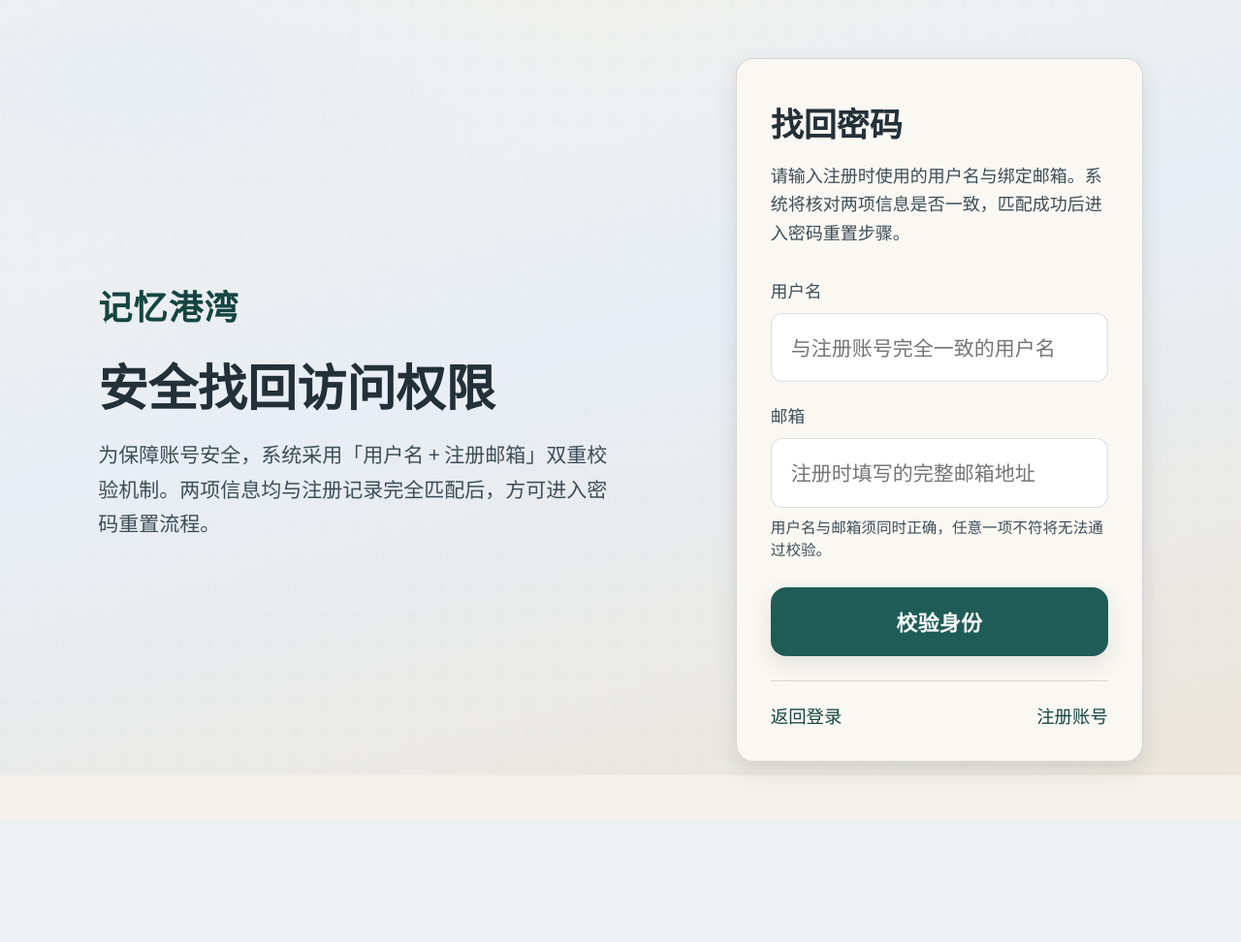
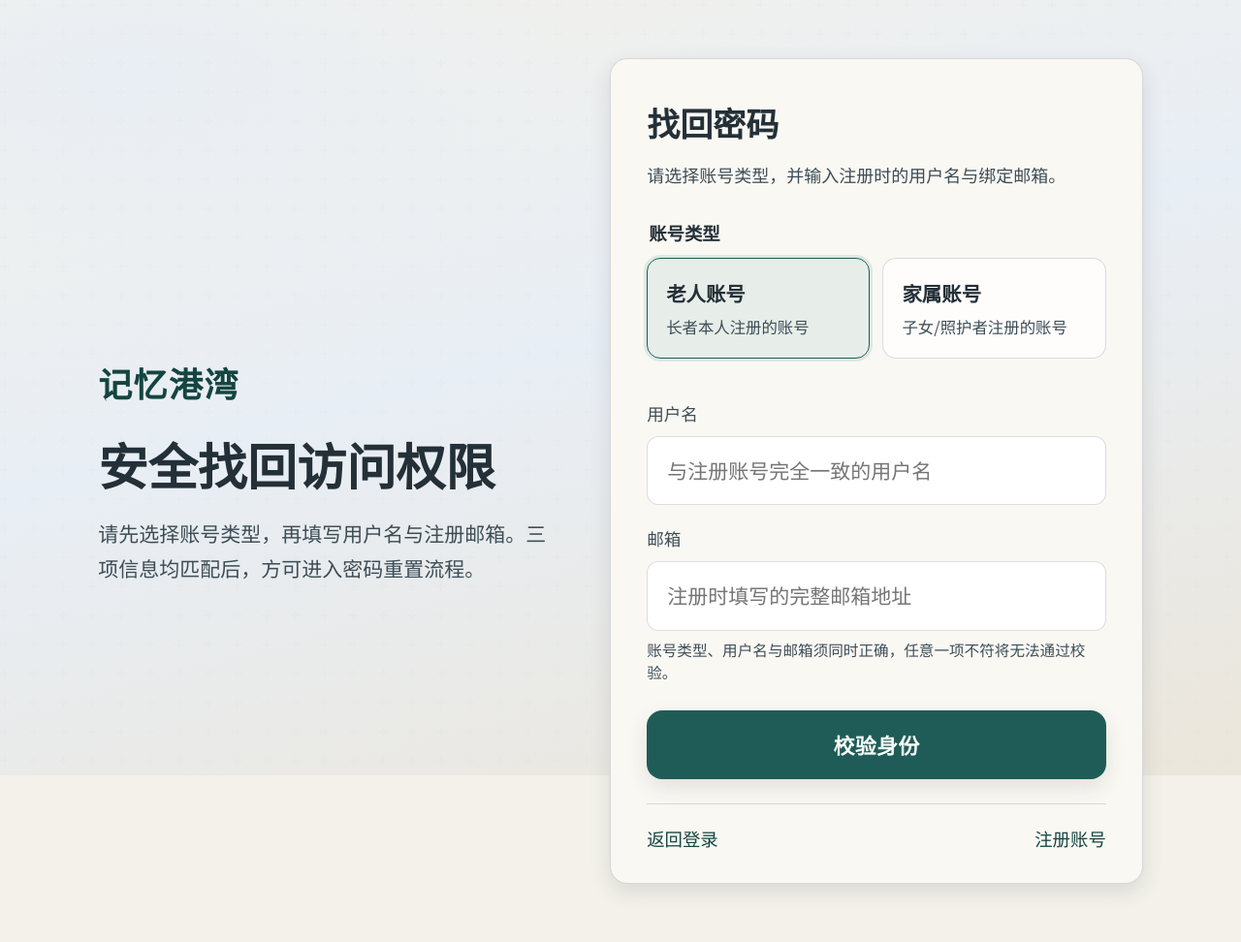
Before and after one commit to xiehj09-cmyk/Happy, a Flask app: page /forgot-password in a window 1280 px wide. Shown: the whole page at 97% size. Before the commit the page ends 801 px from the top, so only its background shows below. Run offline with Flask 3, Linux system fonts and the light colour scheme.

Commit message:
Balance auth page layout and add role picker to password recovery.
Widen the form column, place elder/family choices side by side, and require matching account type when resetting a password.

Co-authored-by: Cursor <cursoragent@cursor.com>

```diff
--- a/app.py
+++ b/app.py
@@ -2076,19 +2076,37 @@ def register():
 def forgot_password():
     if session.get("user_id"):
         return redirect(url_for("dashboard"))
-    form = {"username": (request.form.get("username") or "").strip(), "email": (request.form.get("email") or "").strip(), "verified": False}
+    role = (request.form.get("role") or request.args.get("role") or ROLE_ELDER).strip()
+    if role not in VALID_ROLES:
+        role = ROLE_ELDER
+    form = {
+        "username": (request.form.get("username") or "").strip(),
+        "email": (request.form.get("email") or "").strip(),
+        "role": role,
+        "verified": False,
+    }
     if request.method == "POST":
         action = request.form.get("action") or "verify"
         password = request.form.get("password") or ""
         confirm = request.form.get("confirm_password") or ""
-        error = validate_username(form["username"]) or validate_email(form["email"])
+        error = validate_role(role) or validate_username(form["username"]) or validate_email(form["email"])
         if error:
             flash(error, "error")
             return render_template("forgot_password.html", **form)
         db = get_db()
-        user = db.execute("SELECT * FROM users WHERE username = ? AND email = ?", (form["username"], form["email"])).fetchone()
+        user = db.execute(
+            "SELECT * FROM users WHERE username = ? AND email = ?",
+            (form["username"], form["email"]),
+        ).fetchone()
         if user is None:
             flash("用户名与邮箱不匹配，请核对后重试。", "error")
+            return render_template("forgot_password.html", **form)
+        user_role = user["role"] if "role" in user.keys() else ROLE_ELDER
+        if user_role != role:
+            flash(
+                f"该账号实际是「{ROLE_LABELS.get(user_role, '未知')}」，请切换上方账号类型后再试。",
+                "error",
+            )
             return render_template("forgot_password.html", **form)
         if action == "verify":
             form["verified"] = True
@@ -2099,10 +2117,13 @@ def forgot_password():
             form["verified"] = True
             flash(error, "error")
             return render_template("forgot_password.html", **form)
-        db.execute("UPDATE users SET password_hash = ? WHERE id = ?", (generate_password_hash(password), user["id"]))
+        db.execute(
+            "UPDATE users SET password_hash = ? WHERE id = ?",
+            (generate_password_hash(password), user["id"]),
+        )
         db.commit()
         flash("密码已重置，请使用新密码登录。", "success")
-        return redirect(url_for("login"))
+        return redirect(url_for("login", role=role))
     return render_template("forgot_password.html", **form)
 
 
--- a/static/css/auth.css
+++ b/static/css/auth.css
@@ -57,17 +57,21 @@ body {
 .auth-shell {
   min-height: 100vh;
   display: grid;
-  grid-template-columns: 1.05fr 0.95fr;
-  gap: 2rem;
+  grid-template-columns: minmax(0, 1fr) minmax(0, 1.15fr);
+  gap: clamp(1.25rem, 3vw, 2.5rem);
   padding: 3rem clamp(1.25rem, 4vw, 4rem);
-  align-items: center;
+  align-items: stretch;
   max-width: 1180px;
   margin: 0 auto;
 }
 
 .brand-panel {
   padding: 1rem 0.5rem 1rem 0;
-  max-width: 34rem;
+  max-width: none;
+  display: flex;
+  flex-direction: column;
+  justify-content: center;
+  min-height: 100%;
   animation: rise 0.7s ease both;
 }
 
@@ -88,9 +92,9 @@ body {
 .brand-title {
   margin: 0 0 1rem;
   font-family: var(--font-display);
-  font-size: clamp(2.1rem, 4.2vw, 3.25rem);
+  font-size: clamp(2rem, 3.6vw, 2.85rem);
   font-weight: 700;
-  line-height: 1.15;
+  line-height: 1.2;
   color: var(--ink);
 }
 
@@ -98,27 +102,33 @@ body {
   margin: 0;
   font-size: 1.05rem;
   color: var(--ink-soft);
-  max-width: 30rem;
+  max-width: 36rem;
+  line-height: 1.7;
 }
 
 .form-panel {
   display: flex;
-  justify-content: flex-end;
+  justify-content: stretch;
+  align-items: stretch;
   animation: rise 0.7s ease 0.12s both;
 }
 
 .form-card {
-  width: min(100%, 420px);
-  padding: 2rem 1.75rem 1.5rem;
+  width: 100%;
+  max-width: none;
+  padding: 2rem 1.85rem 1.5rem;
   background: var(--panel);
   border: 1px solid var(--line);
   border-radius: var(--radius);
   box-shadow: var(--shadow);
   backdrop-filter: blur(10px);
+  display: flex;
+  flex-direction: column;
+  justify-content: center;
 }
 
 .form-card-wide {
-  width: min(100%, 460px);
+  width: 100%;
 }
 
 .role-switch {
@@ -126,10 +136,12 @@ body {
   padding: 0;
   border: 0;
   display: grid;
+  grid-template-columns: 1fr 1fr;
   gap: 0.65rem;
 }
 
 .role-switch legend {
+  grid-column: 1 / -1;
   margin: 0 0 0.45rem;
   font-size: 0.92rem;
   font-weight: 600;
@@ -139,6 +151,7 @@ body {
 .role-option {
   display: block;
   cursor: pointer;
+  min-width: 0;
 }
 
 .role-option input {
@@ -149,13 +162,14 @@ body {
 
 .role-card {
   display: grid;
-  gap: 0.15rem;
-  padding: 0.85rem 1rem;
+  gap: 0.2rem;
+  padding: 0.9rem 0.95rem;
   border-radius: 14px;
   border: 1.5px solid var(--line);
   background: rgba(255, 255, 255, 0.7);
   transition: border-color 0.15s ease, background 0.15s ease, box-shadow 0.15s ease;
-  min-height: 44px;
+  min-height: 5.2rem;
+  height: 100%;
 }
 
 .role-card strong {
@@ -164,8 +178,13 @@ body {
 
 .role-card small {
   color: var(--ink-soft);
-  font-size: 0.84rem;
+  font-size: 0.82rem;
   line-height: 1.4;
+}
+
+.role-switch[disabled] .role-card {
+  opacity: 0.75;
+  cursor: default;
 }
 
 .role-option input:checked + .role-card {
@@ -451,6 +470,7 @@ body {
   .brand-panel {
     padding: 0;
     max-width: none;
+    min-height: 0;
   }
 
   .form-panel {
@@ -459,6 +479,10 @@ body {
 
   .form-card {
     width: 100%;
+  }
+
+  .role-switch {
+    grid-template-columns: 1fr;
   }
 }
 
--- a/templates/forgot_password.html
+++ b/templates/forgot_password.html
@@ -6,7 +6,7 @@
   <section class="brand-panel">
     <p class="brand-mark">记忆港湾</p>
     <h1 class="brand-title">安全找回访问权限</h1>
-    <p class="brand-desc">为保障账号安全，系统采用「用户名 + 注册邮箱」双重校验机制。两项信息均与注册记录完全匹配后，方可进入密码重置流程。</p>
+    <p class="brand-desc">请先选择账号类型，再填写用户名与注册邮箱。三项信息均匹配后，方可进入密码重置流程。</p>
   </section>
 
   <section class="form-panel">
@@ -16,11 +16,32 @@
         {% if verified %}
         <p>身份校验已通过。请为您的账号设置新密码，重置完成后请使用新密码重新登录平台。</p>
         {% else %}
-        <p>请输入注册时使用的用户名与绑定邮箱。系统将核对两项信息是否一致，匹配成功后进入密码重置步骤。</p>
+        <p>请选择账号类型，并输入注册时的用户名与绑定邮箱。</p>
         {% endif %}
       </header>
 
       <form class="auth-form" method="post" action="{{ url_for('forgot_password') }}" novalidate data-auth-form {% if verified %}data-require-confirm{% endif %}>
+        <fieldset class="role-switch" data-role-switch {% if verified %}disabled{% endif %}>
+          <legend>账号类型</legend>
+          <label class="role-option">
+            <input type="radio" name="role" value="elder" {% if role != 'family' %}checked{% endif %} {% if verified %}disabled{% endif %} />
+            <span class="role-card">
+              <strong>老人账号</strong>
+              <small>长者本人注册的账号</small>
+            </span>
+          </label>
+          <label class="role-option">
+            <input type="radio" name="role" value="family" {% if role == 'family' %}checked{% endif %} {% if verified %}disabled{% endif %} />
+            <span class="role-card">
+              <strong>家属账号</strong>
+              <small>子女/照护者注册的账号</small>
+            </span>
+          </label>
+        </fieldset>
+        {% if verified %}
+        <input type="hidden" name="role" value="{{ role }}" />
+        {% endif %}
+
         <label class="field">
           <span>用户名</span>
           <input type="text" name="username" value="{{ username|default('') }}" autocomplete="username" required maxlength="32" placeholder="与注册账号完全一致的用户名" {% if verified %}readonly{% endif %} />
@@ -30,7 +51,7 @@
           <span>邮箱</span>
           <input type="email" name="email" value="{{ email|default('') }}" autocomplete="email" required placeholder="注册时填写的完整邮箱地址" {% if verified %}readonly{% endif %} />
           {% if not verified %}
-          <small class="field-hint">用户名与邮箱须同时正确，任意一项不符将无法通过校验。</small>
+          <small class="field-hint">账号类型、用户名与邮箱须同时正确，任意一项不符将无法通过校验。</small>
           {% endif %}
         </label>
 
--- a/templates/login.html
+++ b/templates/login.html
@@ -52,7 +52,7 @@
       </form>
 
       <nav class="form-links">
-        <a href="{{ url_for('forgot_password') }}">找回密码</a>
+        <a href="{{ url_for('forgot_password', role=role if role is defined else 'elder') }}">找回密码</a>
         <a href="{{ url_for('register') }}">注册账号</a>
       </nav>
     </div>
```
